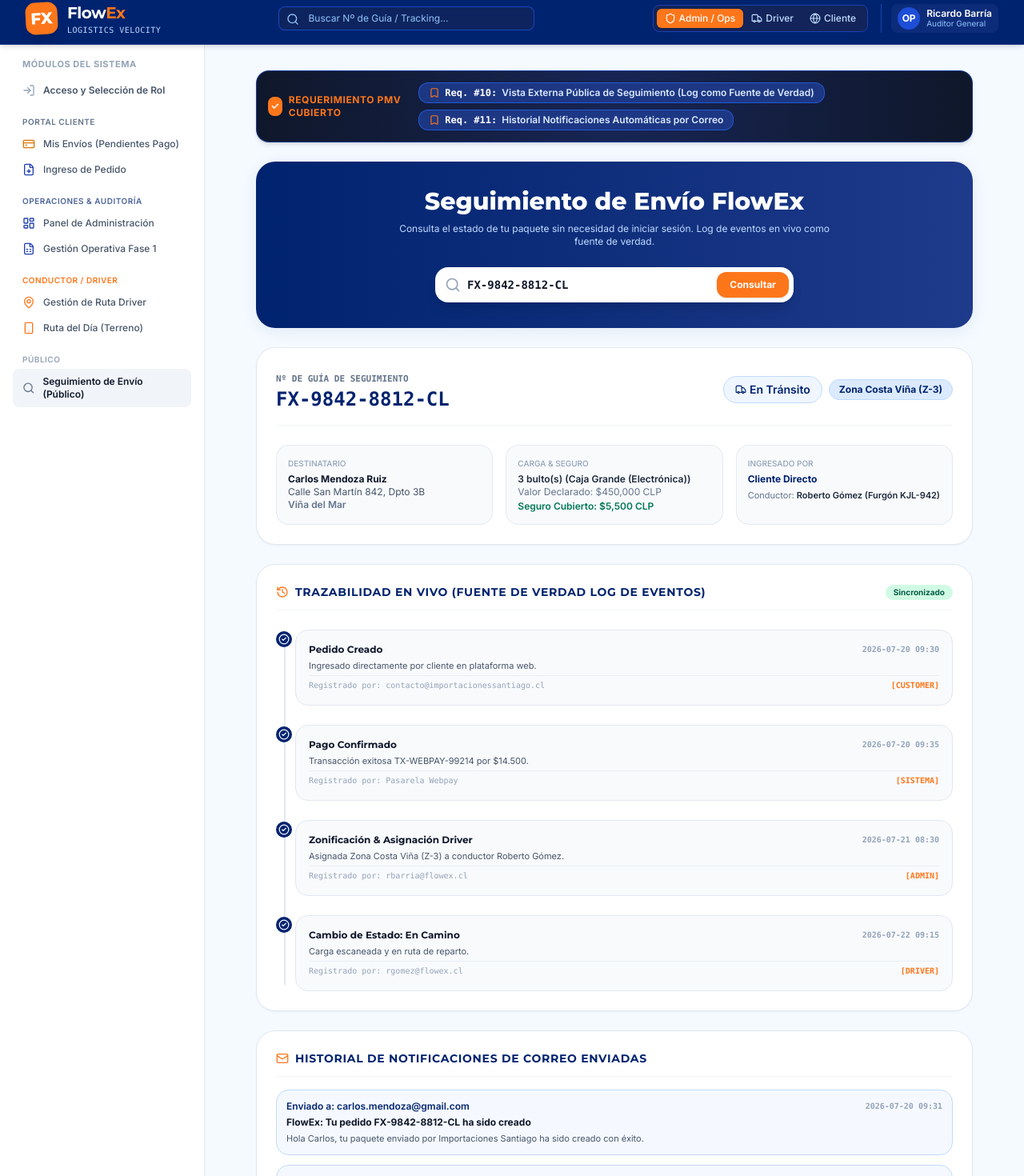
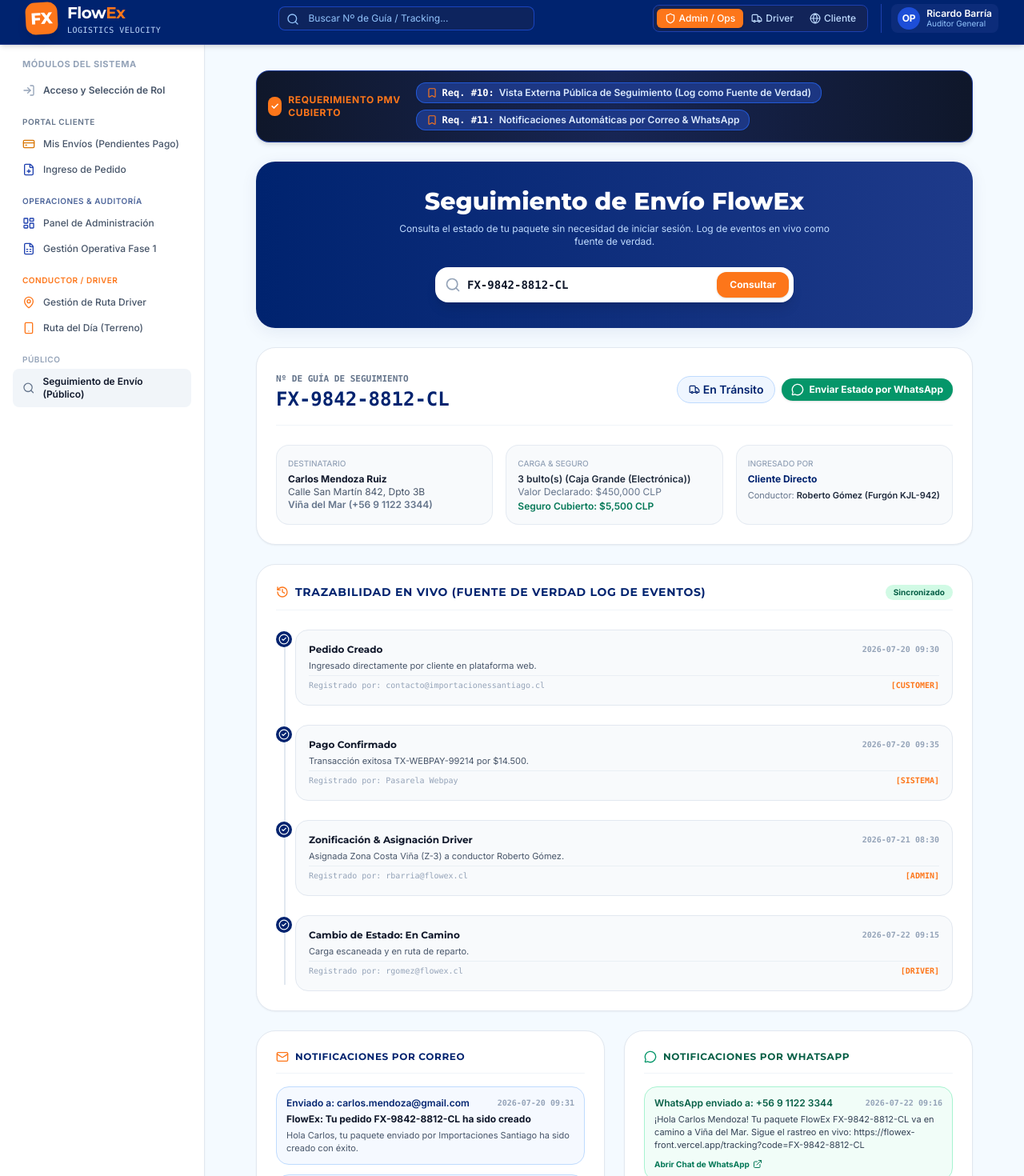
Before and after one commit to start-level-cl/Flowex-front, a React (Vite) app: page /tracking in a window 1280 px wide. Shown: the part 9-1479 px from the top of the page at 80% size. Built offline with nearby package versions, Linux system fonts and the light colour scheme.

Commit message:
feat(notifications): add WhatsApp quick notifications integration, direct trigger button and tracking log

```diff
--- a/src/data/mockData.ts
+++ b/src/data/mockData.ts
@@ -33,7 +33,7 @@
     packageType: 'Caja Grande (Electrónica)',
     weightKg: 4.8,
     declaredValue: 450000,
-    insuranceCost: 5500, // $1000 base + 1% sobre valor declarado que supera base
+    insuranceCost: 5500,
     shippingType: 'express',
 
     zone: 'Zona Costa Viña (Z-3)',
@@ -64,6 +64,18 @@
     emailNotifications: [
       { id: 'EM-1', timestamp: '2026-07-20 09:31', recipientEmail: 'carlos.mendoza@gmail.com', triggerEvent: 'order_created', subject: 'FlowEx: Tu pedido FX-9842-8812-CL ha sido creado', sent: true, body: 'Hola Carlos, tu paquete enviado por Importaciones Santiago ha sido creado con éxito.' },
       { id: 'EM-2', timestamp: '2026-07-22 09:16', recipientEmail: 'carlos.mendoza@gmail.com', triggerEvent: 'in_transit', subject: 'FlowEx: Tu pedido FX-9842-8812-CL está en camino', sent: true, body: 'Hola Carlos, el repartidor Roberto Gómez tiene tu paquete en camino a Calle San Martín 842.' }
+    ],
+
+    whatsappNotifications: [
+      {
+        id: 'WA-1',
+        timestamp: '2026-07-22 09:16',
+        recipientPhone: '+56 9 1122 3344',
+        triggerEvent: 'in_transit',
+        message: '¡Hola Carlos Mendoza! Tu paquete FlowEx FX-9842-8812-CL va en camino a Viña del Mar. Sigue el rastreo en vivo: https://flowex-front.vercel.app/tracking?code=FX-9842-8812-CL',
+        sent: true,
+        whatsappUrl: 'https://api.whatsapp.com/send?phone=56911223344&text=Hola%20Carlos%20Mendoza'
+      }
     ]
   },
   {
@@ -116,6 +128,17 @@
     emailNotifications: [
       { id: 'EM-10', timestamp: '2026-07-21 11:01', recipientEmail: 'maria.torres@clinicadevalpo.cl', triggerEvent: 'order_created', subject: 'FlowEx: Pedido FX-7721-3094-CL recibido', sent: true, body: 'Tu pedido confidencial de Librerías del Centro ha ingresado.' },
       { id: 'EM-11', timestamp: '2026-07-21 15:46', recipientEmail: 'maria.torres@clinicadevalpo.cl', triggerEvent: 'delivered', subject: 'FlowEx: Pedido FX-7721-3094-CL Entregado', sent: true, body: 'Tu pedido ha sido entregado en Av. Las Condes 9820.' }
+    ],
+
+    whatsappNotifications: [
+      {
+        id: 'WA-10',
+        timestamp: '2026-07-21 15:46',
+        recipientPhone: '+56 9 5566 7788',
+        triggerEvent: 'delivered',
+        message: '¡Hola Dra. María Elena Torres! Tu pedido FlowEx FX-7721-3094-CL ha sido entregado exitosamente en Av. Las Condes 9820.',
+        sent: true
+      }
     ]
   },
   {
@@ -165,7 +188,9 @@
 
     emailNotifications: [
       { id: 'EM-20', timestamp: '2026-07-22 08:21', recipientEmail: 'gonzalo.silva@gmail.com', triggerEvent: 'order_created', subject: 'FlowEx: Confirmación de Envío FX-4490-1123-CL', sent: true, body: 'Tu pedido está listo para salir a Concepción.' }
-    ]
+    ],
+
+    whatsappNotifications: []
   },
   {
     id: 'ORD-84923',
@@ -216,6 +241,17 @@
 
     emailNotifications: [
       { id: 'EM-30', timestamp: '2026-07-21 11:31', recipientEmail: 'despacho@farmaciasalud.cl', triggerEvent: 'failed', subject: 'FlowEx: Intento de entrega fallido para FX-1102-9988-CL', sent: true, body: 'El transportista no pudo entregar por falta de número de local.' }
+    ],
+
+    whatsappNotifications: [
+      {
+        id: 'WA-30',
+        timestamp: '2026-07-21 11:31',
+        recipientPhone: '+56 9 6677 8899',
+        triggerEvent: 'failed',
+        message: 'FlowEx Alertas: Se ha registrado un problema en la entrega de tu envío FX-1102-9988-CL (Falta número de local).',
+        sent: true
+      }
     ]
   },
   {
@@ -261,6 +297,8 @@
 
     emailNotifications: [
       { id: 'EM-40', timestamp: '2026-07-22 10:06', recipientEmail: 'constanza.larrain@gmail.com', triggerEvent: 'order_created', subject: 'FlowEx: Tu pedido FX-6632-4411-CL está registrado', sent: true, body: 'Tu pedido de Boutique Parisienne fue registrado y está pendiente de pago.' }
-    ]
+    ],
+
+    whatsappNotifications: []
   }
 ];
--- a/src/pages/driver/DailyRoutePage.tsx
+++ b/src/pages/driver/DailyRoutePage.tsx
@@ -5,8 +5,8 @@
   XCircle,
   Phone,
   MapPin,
-  Mail,
-  PackageCheck
+  PackageCheck,
+  MessageCircle
 } from 'lucide-react';
 import { mockOrders } from '../../data/mockData';
 import type { Order, OrderStatus } from '../../types';
@@ -16,7 +16,6 @@
 export const DailyRoutePage: React.FC = () => {
   const currentDriverEmail = localStorage.getItem('flowex_user_email') || 'rgomez@flowex.cl';
 
-  // Requerimiento 6: Ruta del día generada automáticamente (Pagados + Pendientes)
   const [driverOrders, setDriverOrders] = useState<Order[]>(mockOrders);
   const [activeTab, setActiveTab] = useState<'pending_route' | 'delivered'>('pending_route');
   const [notificationToast, setNotificationToast] = useState<string | null>(null);
@@ -28,7 +27,6 @@
     return o.status === 'delivered' || o.status === 'incident';
   });
 
-  // Requerimiento 7 & 11: Cambio de estado en terreno + Notificación automática por correo
   const handleDriverStatusUpdate = (orderId: string, newStatus: OrderStatus) => {
     const updatedOrders = driverOrders.map(o => {
       if (o.id === orderId) {
@@ -60,20 +58,44 @@
           sent: true
         };
 
-        setNotificationToast(`✉️ Correo automático enviado a ${o.recipientEmail} (${emailSubject})`);
+        const waText = `¡Hola ${o.recipientName}! Tu paquete FlowEx ${o.trackingNumber} ha cambiado a estado: ${actionText}. Sigue la trazabilidad en vivo: https://flowex-front.vercel.app/tracking?code=${o.trackingNumber}`;
+        const cleanPhone = o.recipientPhone.replace(/[^0-9]/g, '');
+        const waUrl = `https://api.whatsapp.com/send?phone=${cleanPhone}&text=${encodeURIComponent(waText)}`;
+
+        const newWhatsApp = {
+          id: `WA-DRV-${Date.now()}`,
+          timestamp: new Date().toLocaleString(),
+          recipientPhone: o.recipientPhone,
+          triggerEvent: triggerEvent as any,
+          message: waText,
+          sent: true,
+          whatsappUrl: waUrl
+        };
+
+        setNotificationToast(`✉️ Email + 💬 WhatsApp preparado para ${o.recipientPhone}`);
         setTimeout(() => setNotificationToast(null), 4500);
 
         return {
           ...o,
           status: newStatus,
           eventLogs: [newLog, ...o.eventLogs],
-          emailNotifications: [newEmail, ...o.emailNotifications]
+          emailNotifications: [newEmail, ...o.emailNotifications],
+          whatsappNotifications: [newWhatsApp, ...(o.whatsappNotifications || [])]
         };
       }
       return o;
     });
 
     setDriverOrders(updatedOrders);
+  };
+
+  const handleOpenWhatsApp = (order: Order) => {
+    const actionText = order.status === 'transit' ? 'En Camino' : order.status === 'delivered' ? 'Entregado' : 'Registrado';
+    const waText = `¡Hola ${order.recipientName}! Tu envío FlowEx ${order.trackingNumber} estado: ${actionText}. Trazabilidad: https://flowex-front.vercel.app/tracking?code=${order.trackingNumber}`;
+    const cleanPhone = order.recipientPhone.replace(/[^0-9]/g, '');
+    const waUrl = `https://api.whatsapp.com/send?phone=${cleanPhone}&text=${encodeURIComponent(waText)}`;
+
+    window.open(waUrl, '_blank');
   };
 
   return (
@@ -84,7 +106,7 @@
         requirements={[
           { num: 6, title: 'Ruta del Día Automática (Pagados + Pendientes)' },
           { num: 7, title: 'Cambio de Estado Directo en Terreno (Vista Simple)' },
-          { num: 11, title: 'Disparo Automático de Notificaciones por Correo' }
+          { num: 11, title: 'Notificaciones Automáticas por Correo & WhatsApp' }
         ]}
       />
 
@@ -92,14 +114,14 @@
       {notificationToast && (
         <div className="bg-emerald-600 text-white p-4 rounded-2xl shadow-xl flex items-center justify-between text-xs font-semibold animate-pulse">
           <div className="flex items-center space-x-2">
-            <Mail className="w-5 h-5 text-white" />
+            <MessageCircle className="w-5 h-5 text-emerald-200" />
             <span>{notificationToast}</span>
           </div>
           <button onClick={() => setNotificationToast(null)} className="font-bold text-white">✕</button>
         </div>
       )}
 
-      {/* Driver Simple Header (Requerimiento 6 & 7) */}
+      {/* Driver Simple Header */}
       <div className="bg-white p-6 rounded-2xl border border-slate-200 shadow-sm space-y-3">
         <div className="flex justify-between items-start">
           <div>
@@ -107,7 +129,7 @@
               Ruta del Día (Vista Conductor)
             </h1>
             <p className="text-xs text-slate-600">
-              Conductor: <span className="font-semibold text-slate-900">{currentDriverEmail}</span> | Generada automáticamente.
+              Conductor: <span className="font-semibold text-slate-900">{currentDriverEmail}</span> | Notificaciones por WhatsApp integradas.
             </p>
           </div>
           <div className="w-10 h-10 bg-orange-100 text-flow-secondary rounded-xl flex items-center justify-center font-bold">
@@ -140,7 +162,7 @@
         </div>
       </div>
 
-      {/* Orders List (Vista Simple Terreno) */}
+      {/* Orders List */}
       <div className="space-y-4">
         {activeDriverOrders.map((order, idx) => (
           <div key={order.id} className="bg-white p-5 rounded-2xl border border-slate-200 shadow-sm space-y-4">
@@ -152,7 +174,16 @@
                 </span>
                 <h3 className="text-base font-bold text-slate-900 mt-1">{order.recipientName}</h3>
               </div>
-              <StatusBadge status={order.status} size="sm" />
+              <div className="flex items-center space-x-2">
+                <StatusBadge status={order.status} size="sm" />
+                <button
+                  onClick={() => handleOpenWhatsApp(order)}
+                  title="Enviar Notificación por WhatsApp Web"
+                  className="p-1.5 bg-emerald-50 hover:bg-emerald-100 text-emerald-700 rounded-lg border border-emerald-200 transition-colors flex items-center text-[10px] font-bold"
+                >
+                  <MessageCircle className="w-4 h-4 mr-1 text-emerald-600" /> WhatsApp
+                </button>
+              </div>
             </div>
 
             <div className="text-xs space-y-1.5 text-slate-700">
@@ -172,7 +203,7 @@
               )}
             </div>
 
-            {/* Requerimiento 7: Cambio de estado directo en terreno (Vista simple) */}
+            {/* Change Status in Terrain */}
             {order.status !== 'delivered' && (
               <div className="pt-2 border-t border-slate-100 grid grid-cols-3 gap-2">
                 <button
--- a/src/pages/public/TrackingPage.tsx
+++ b/src/pages/public/TrackingPage.tsx
@@ -1,6 +1,6 @@
 import React, { useState, useEffect } from 'react';
 import { useSearchParams } from 'react-router-dom';
-import { Search, Mail, CheckCircle2, History } from 'lucide-react';
+import { Search, Mail, CheckCircle2, History, MessageCircle, ExternalLink } from 'lucide-react';
 import { mockOrders } from '../../data/mockData';
 import type { Order } from '../../types';
 import { StatusBadge } from '../../components/common/StatusBadge';
@@ -28,6 +28,14 @@
     }
   };
 
+  const handleOpenWhatsAppWeb = () => {
+    if (!currentOrder) return;
+    const waText = `Hola ${currentOrder.recipientName}, revisa el estado en vivo de tu envío FlowEx ${currentOrder.trackingNumber} aquí: https://flowex-front.vercel.app/tracking?code=${currentOrder.trackingNumber}`;
+    const cleanPhone = currentOrder.recipientPhone.replace(/[^0-9]/g, '');
+    const waUrl = `https://api.whatsapp.com/send?phone=${cleanPhone}&text=${encodeURIComponent(waText)}`;
+    window.open(waUrl, '_blank');
+  };
+
   return (
     <div className="max-w-4xl mx-auto space-y-6 py-2">
 
@@ -35,7 +43,7 @@
       <PMVRequirementBadge
         requirements={[
           { num: 10, title: 'Vista Externa Pública de Seguimiento (Log como Fuente de Verdad)' },
-          { num: 11, title: 'Historial Notificaciones Automáticas por Correo' }
+          { num: 11, title: 'Notificaciones Automáticas por Correo & WhatsApp' }
         ]}
       />
 
@@ -83,9 +91,12 @@
               </div>
               <div className="flex items-center space-x-2">
                 <StatusBadge status={currentOrder.status} size="lg" />
-                <span className="text-xs bg-blue-100 text-flow-primary font-bold px-3 py-1 rounded-full border border-blue-200">
-                  {currentOrder.zone}
-                </span>
+                <button
+                  onClick={handleOpenWhatsAppWeb}
+                  className="px-3 py-1.5 bg-emerald-600 hover:bg-emerald-700 text-white font-bold text-xs rounded-full shadow flex items-center transition-all"
+                >
+                  <MessageCircle className="w-4 h-4 mr-1.5" /> Enviar Estado por WhatsApp
+                </button>
               </div>
             </div>
 
@@ -94,7 +105,7 @@
                 <span className="text-slate-400 font-medium uppercase text-[10px] block mb-1">Destinatario</span>
                 <p className="font-bold text-slate-900">{currentOrder.recipientName}</p>
                 <p className="text-slate-600">{currentOrder.recipientAddress}</p>
-                <p className="text-slate-500 font-semibold">{currentOrder.recipientCommune}</p>
+                <p className="text-slate-500 font-semibold">{currentOrder.recipientCommune} ({currentOrder.recipientPhone})</p>
               </div>
 
               <div className="p-3.5 bg-slate-50 rounded-2xl border border-slate-200/80">
@@ -150,10 +161,13 @@
             </div>
           </div>
 
-          {/* Requerimiento 11: Email Notifications History Log */}
+          {/* Notifications History Grid (Email & WhatsApp) */}
+          <div className="grid grid-cols-1 md:grid-cols-2 gap-6">
+
+            {/* Email Notifications */}
             <div className="bg-white rounded-3xl p-6 border border-slate-200 shadow-sm space-y-4">
-            <h3 className="text-sm font-headline font-bold text-flow-primary uppercase tracking-wider flex items-center border-b border-slate-100 pb-3">
-              <Mail className="w-4 h-4 mr-2 text-flow-secondary" /> Historial de Notificaciones de Correo Enviadas
+              <h3 className="text-xs font-headline font-bold text-flow-primary uppercase tracking-wider flex items-center border-b border-slate-100 pb-3">
+                <Mail className="w-4 h-4 mr-2 text-flow-secondary" /> Notificaciones por Correo
               </h3>
 
               <div className="space-y-3">
@@ -168,9 +182,51 @@
                   </div>
                 ))}
                 {currentOrder.emailNotifications.length === 0 && (
-                <p className="text-xs text-slate-400 italic">No hay notificaciones por correo en este envío.</p>
+                  <p className="text-xs text-slate-400 italic">No hay notificaciones por correo.</p>
                 )}
               </div>
+            </div>
+
+            {/* WhatsApp Notifications */}
+            <div className="bg-white rounded-3xl p-6 border border-slate-200 shadow-sm space-y-4">
+              <h3 className="text-xs font-headline font-bold text-emerald-800 uppercase tracking-wider flex items-center border-b border-slate-100 pb-3">
+                <MessageCircle className="w-4 h-4 mr-2 text-emerald-600" /> Notificaciones por WhatsApp
+              </h3>
+
+              <div className="space-y-3">
+                {(currentOrder.whatsappNotifications || []).map(wa => (
+                  <div key={wa.id} className="p-3 bg-emerald-50/70 rounded-2xl border border-emerald-200 text-xs space-y-1">
+                    <div className="flex justify-between font-semibold text-emerald-800">
+                      <span>WhatsApp enviado a: {wa.recipientPhone}</span>
+                      <span className="text-[10px] text-slate-400 font-mono">{wa.timestamp}</span>
+                    </div>
+                    <p className="text-slate-700 text-[11px]">{wa.message}</p>
+                    {wa.whatsappUrl && (
+                      <a
+                        href={wa.whatsappUrl}
+                        target="_blank"
+                        rel="noreferrer"
+                        className="text-[10px] font-bold text-emerald-700 hover:underline inline-flex items-center pt-1"
+                      >
+                        Abrir Chat de WhatsApp <ExternalLink className="w-3 h-3 ml-1" />
+                      </a>
+                    )}
+                  </div>
+                ))}
+                {(!currentOrder.whatsappNotifications || currentOrder.whatsappNotifications.length === 0) && (
+                  <div className="text-center py-4">
+                    <p className="text-xs text-slate-400 italic mb-2">No se han registrado envíos de WhatsApp.</p>
+                    <button
+                      onClick={handleOpenWhatsAppWeb}
+                      className="px-3 py-1.5 bg-emerald-600 hover:bg-emerald-700 text-white font-bold text-xs rounded-xl shadow inline-flex items-center"
+                    >
+                      <MessageCircle className="w-3.5 h-3.5 mr-1" /> Enviar Primer WhatsApp
+                    </button>
+                  </div>
+                )}
+              </div>
+            </div>
+
           </div>
 
         </div>
--- a/src/types/index.ts
+++ b/src/types/index.ts
@@ -19,6 +19,16 @@
   subject: string;
   body: string;
   sent: boolean;
+}
+
+export interface WhatsAppNotification {
+  id: string;
+  timestamp: string;
+  recipientPhone: string;
+  triggerEvent: 'order_created' | 'in_transit' | 'delivered' | 'failed';
+  message: string;
+  sent: boolean;
+  whatsappUrl?: string;
 }
 
 export interface CustomerProfile {
@@ -86,6 +96,7 @@
   // Logs & Notifications
   eventLogs: EventLog[];
   emailNotifications: EmailNotification[];
+  whatsappNotifications: WhatsAppNotification[];
 }
 
 export interface CoverageZone {
```
Lines whose indentation alone changed are shown as unchanged.
